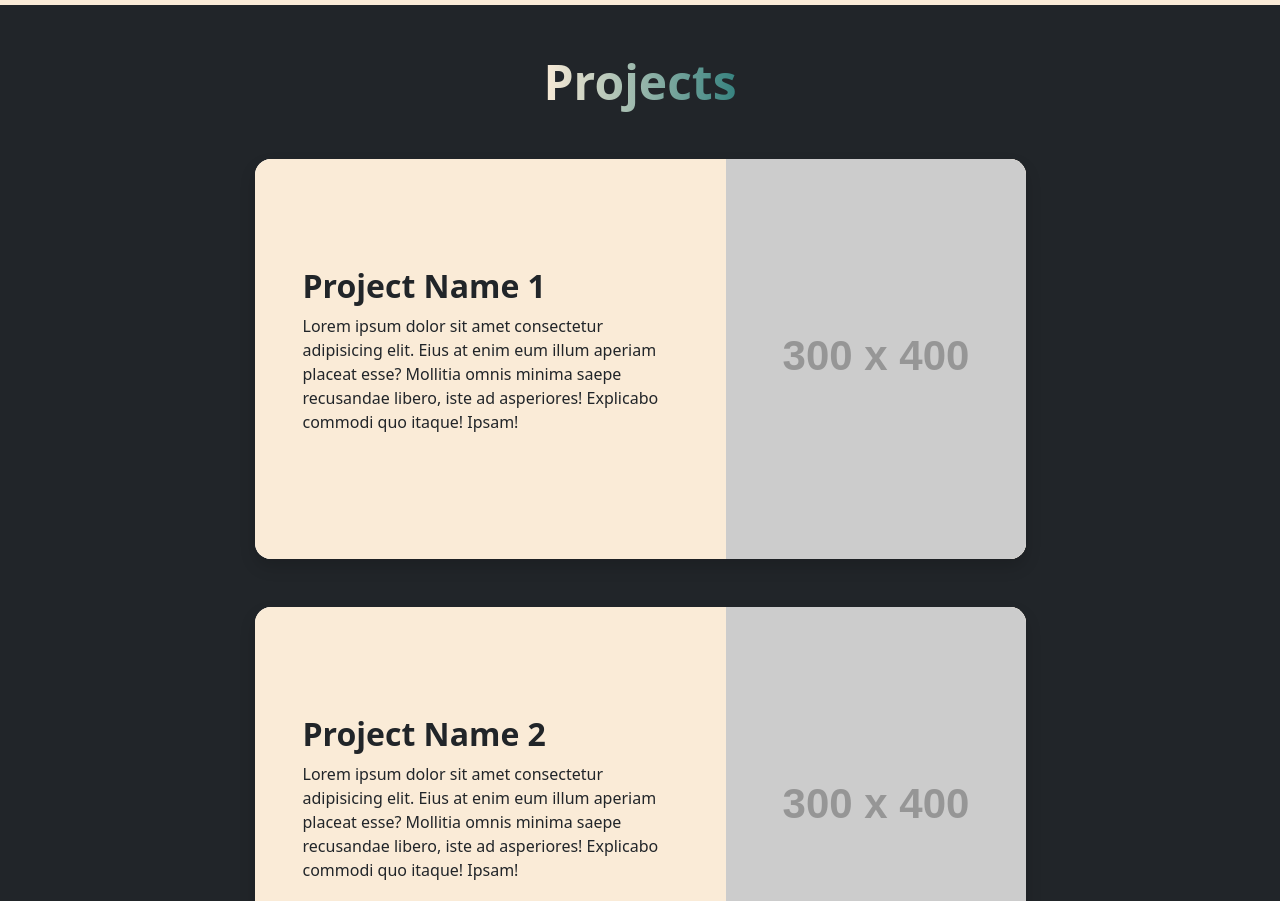
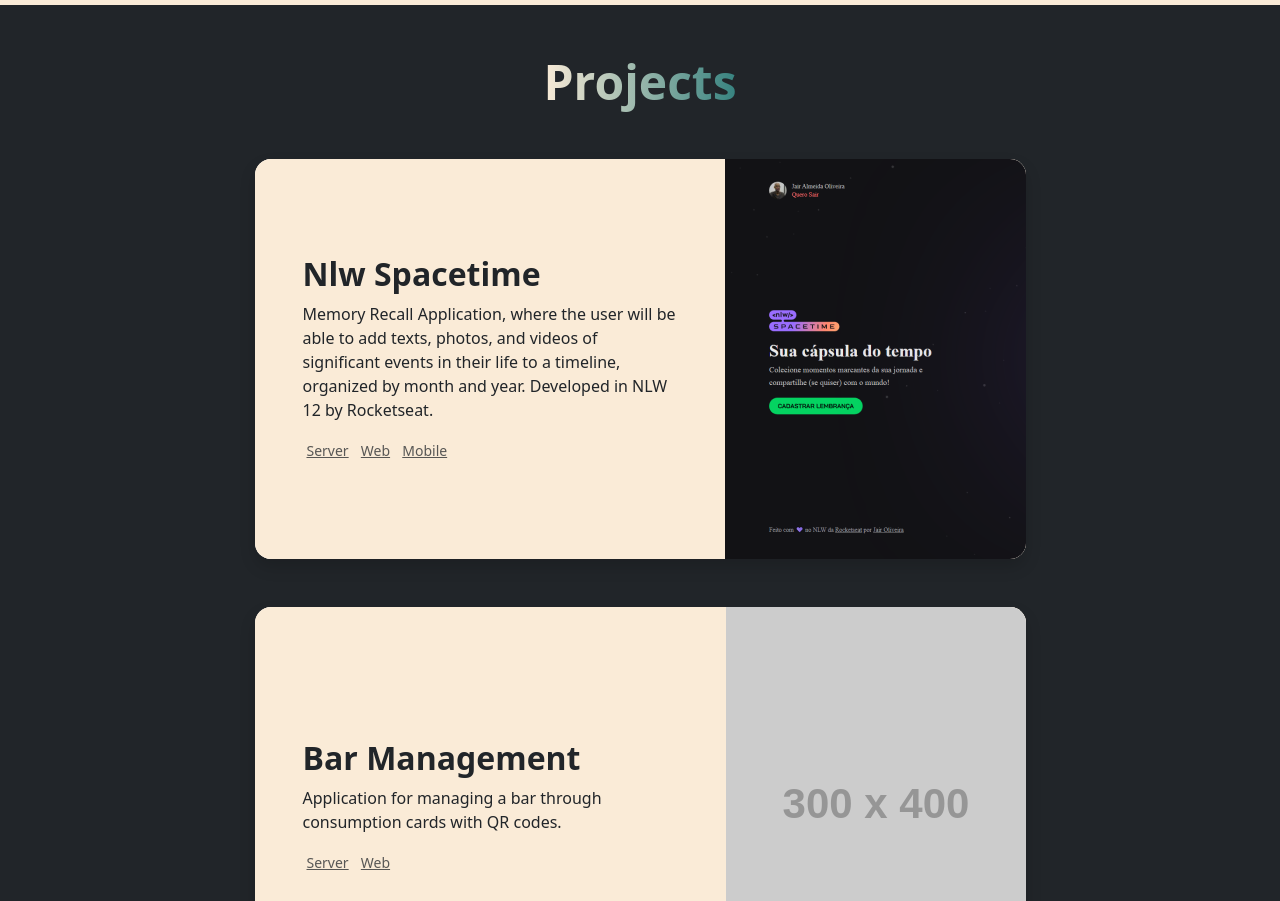
Before and after one commit to ceifeirocv/home, a plain HTML site: page projects.html in a window 1280 px wide. Shown: the part 51-952 px from the top of the page. Drawn offline with nearby package versions, Linux system fonts and the light colour scheme; placeholder pictures from the web are drawn by us.

Commit message:
add projects

```diff
--- a/projects.html
+++ b/projects.html
@@ -40,12 +40,22 @@
           <div class="col-lg-11 col-xl-9 col-xxl-8">
             <div class="card overflow-hidden shadow rounded-4 border-0 mb-5">
               <div class="card-body p-0">
-                <div class="d-flex align-items-center bg-aw">
+                <div class="d-grid d-md-flex align-items-center bg-aw">
                   <div class="p-5">
-                    <h2 class="fw-bolder">Project Name 1</h2>
-                    <p>Lorem ipsum dolor sit amet consectetur adipisicing elit. Eius at enim eum illum aperiam placeat esse? Mollitia omnis minima saepe recusandae libero, iste ad asperiores! Explicabo commodi quo itaque! Ipsam!</p>
+                    <h2 class="fw-bolder">Nlw Spacetime</h2>
+                    <p>
+                      Memory Recall Application, where the user will be able to add texts, photos,
+                      and videos of significant events in their life to a timeline, organized by month and year.
+                      Developed in NLW 12 by Rocketseat.
+                    </p>
+                    <div>
+                      <a href="https://github.com/ceifeirocv/nlw-spacetime-server" class="small text-muted px-1" target="_blank">Server</a>
+                      <a href="https://github.com/ceifeirocv/nlw-spacetime-web" class="small text-muted px-1" target="_blank">Web</a>
+                      <a href="https://github.com/ceifeirocv/nlw-spacetime-mobile" class="small text-muted px-1" target="_blank">Mobile</a>
+                    </div>
+
                   </div>
-                  <img class="img-fluid" src="https://dummyimage.com/300x400/343a40/6c757d" alt="..." />
+                  <img class="img-fluid" src="img/nlw-project.png" alt="..." />
                 </div>
               </div>
             </div>
@@ -53,8 +63,14 @@
               <div class="card-body p-0">
                 <div class="d-flex align-items-center bg-aw">
                   <div class="p-5">
-                    <h2 class="fw-bolder">Project Name 2</h2>
-                    <p>Lorem ipsum dolor sit amet consectetur adipisicing elit. Eius at enim eum illum aperiam placeat esse? Mollitia omnis minima saepe recusandae libero, iste ad asperiores! Explicabo commodi quo itaque! Ipsam!</p>
+                    <h2 class="fw-bolder">Bar Management</h2>
+                    <p>
+                      Application for managing a bar through consumption cards with QR codes.
+                    </p>
+                    <div>
+                      <a href="https://github.com/Chuva-Foundation/bar_manager_api" class="small text-muted px-1" target="_blank">Server</a>
+                      <a href="https://github.com/ceifeirocv/bar-manegement-web" class="small text-muted px-1" target="_blank">Web</a>
+                    </div>
                   </div>
                   <img class="img-fluid" src="https://dummyimage.com/300x400/343a40/6c757d" alt="..." />
                 </div>
```
Also changed, not shown: img/nlw-project.png (added).
